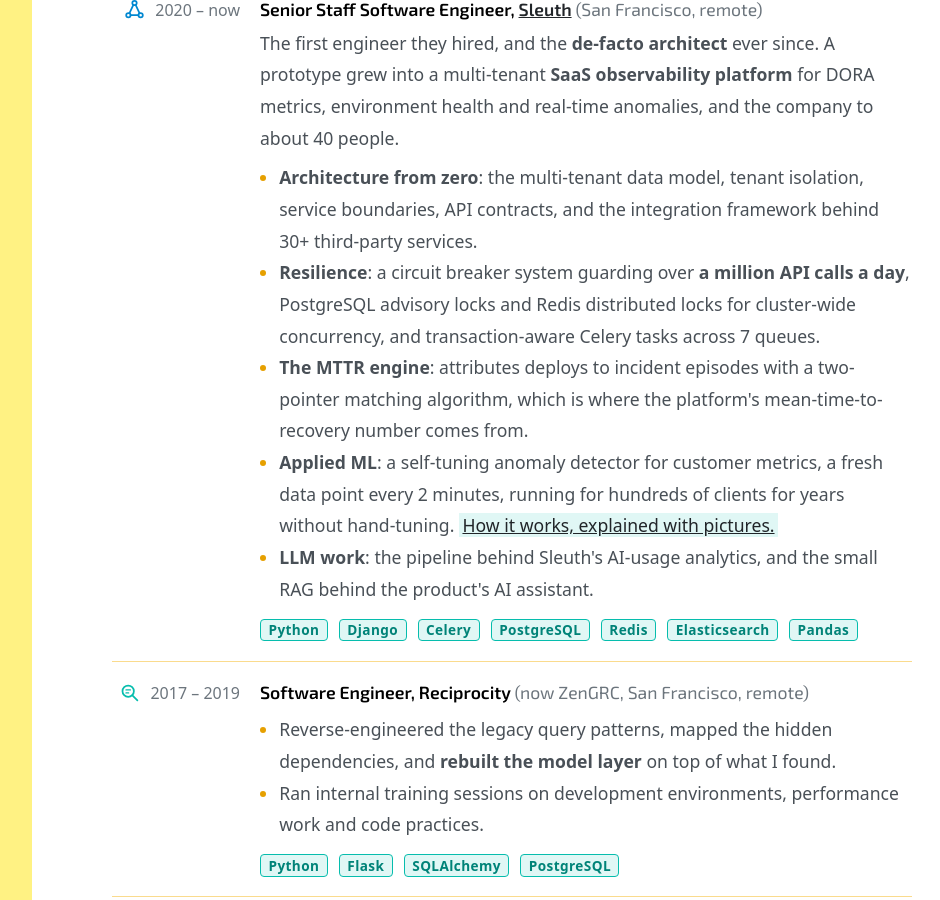
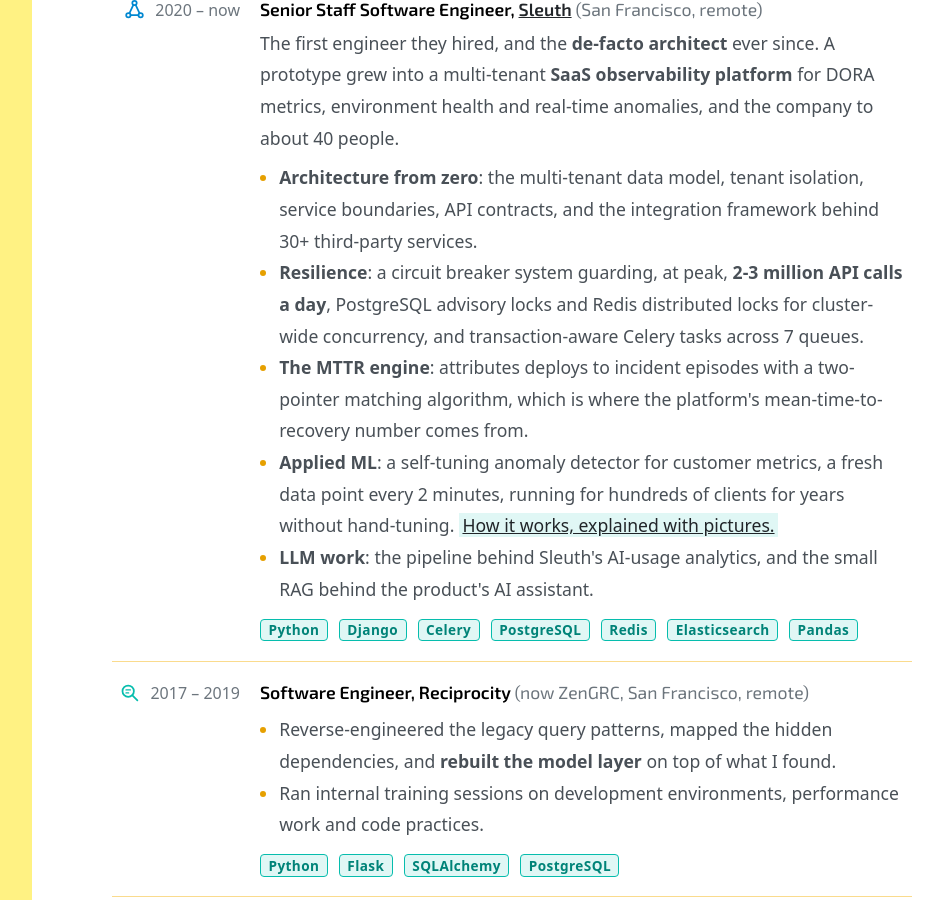
Before and after one commit to inesp/inesp.github.io, a Jekyll site: the page built from cv.md, in a window 1280 px wide and 900 px high, scrolled down 1530 px. Shown: the whole window, without its empty margins (288-1228 px from the left). Built offline with Jekyll 4.4.1, drawn with Linux system fonts in a browser that asks for light colours; nearby versions of some CDN libraries; some web fonts are replaced; a style sheet for code colours, icons or effects is not loaded.

Commit message:
Change the aside linking

```diff
--- a/_includes/career_icon.html
+++ b/_includes/career_icon.html
@@ -28,6 +28,8 @@
 <svg class="career-icon" viewBox="0 0 24 24" aria-hidden="true"><rect x="3" y="2.5" width="18" height="17" rx="2" fill="none" stroke="#0288d1" stroke-width="2"/><circle cx="12" cy="11" r="3.5" fill="none" stroke="#0288d1" stroke-width="2"/><path d="M12 5.5 V7.5 M12 14.5 V16.5 M6.5 11 H8.5 M15.5 11 H17.5" fill="none" stroke="#0288d1" stroke-width="1.5" stroke-linecap="round"/><path d="M6 19.5 V21.5 M18 19.5 V21.5" fill="none" stroke="#0288d1" stroke-width="2" stroke-linecap="round"/></svg>
 {%- when "briefcase" -%}
 <svg class="career-icon" viewBox="0 0 24 24" aria-hidden="true"><rect x="3" y="8" width="18" height="12" rx="1.5" fill="none" stroke="#28a745" stroke-width="2"/><path d="M9 8 V6.5 C9 5.7 9.7 5 10.5 5 H13.5 C14.3 5 15 5.7 15 6.5 V8" fill="none" stroke="#28a745" stroke-width="2"/><path d="M3 13 H21" fill="none" stroke="#28a745" stroke-width="2"/></svg>
+{%- when "person" -%}
+<svg class="career-icon" viewBox="0 0 24 24" aria-hidden="true"><circle cx="12" cy="7" r="3.5" fill="none" stroke="#28a745" stroke-width="2"/><path d="M4.5 20.5 a7.5 7.5 0 0 1 15 0" fill="none" stroke="#28a745" stroke-width="2" stroke-linecap="round"/></svg>
 {%- when "cap" -%}
 <svg class="career-icon" viewBox="0 0 24 24" aria-hidden="true"><path d="M2 9.5 L12 4.5 L22 9.5 L12 14.5 Z" fill="none" stroke="#da4ada" stroke-width="2" stroke-linejoin="round"/><path d="M6.5 12.5 V16.5 C6.5 18.2 17.5 18.2 17.5 16.5 V12.5" fill="none" stroke="#da4ada" stroke-width="2" stroke-linecap="round"/><path d="M22 9.5 V15" fill="none" stroke="#da4ada" stroke-width="2" stroke-linecap="round"/></svg>
 {%- endcase -%}
--- a/_includes/sidebar.html
+++ b/_includes/sidebar.html
@@ -8,16 +8,16 @@
   <p class="mb-4">Hi, my name is  <a href="{{ '/about' | relative_link }}" class="my-name">Ines Panker</a>. I build software (Python, mostly), speak at conferences across Europe, and write this blog.</p>
 
   <p class="mb-4">
+    {% include career_icon.html name="person" %}<a href="/about/" class="talks-link">About Me</a>
+  </p>
+
+  <p class="mb-4">
     {% include career_icon.html name="mic" %}<a href="/talks/" class="talks-link">My Talks</a>
     <br>Observations about the human at work, building software.
   </p>
 
   <p class="mb-4">
     {% include career_icon.html name="safe" %}<a href="/archive/" class="talks-link">Archive of all posts</a>
-  </p>
-
-  <p class="mb-4">
-    {% include career_icon.html name="briefcase" %}<a href="/cv/" class="talks-link">My CV</a>
   </p>
 
   <ul class="social-icons">
--- a/cv.md
+++ b/cv.md
@@ -102,7 +102,7 @@
       <p>The first engineer they hired, and the <b>de-facto architect</b> ever since. A prototype grew into a multi-tenant <b>SaaS observability platform</b> for DORA metrics, environment health and real-time anomalies, and the company to about 40 people.</p>
       <ul class="career-points">
         <li><b>Architecture from zero</b>: the multi-tenant data model, tenant isolation, service boundaries, API contracts, and the integration framework behind 30+ third-party services.</li>
-        <li><b>Resilience</b>: a circuit breaker system guarding over <b>a million API calls a day</b>, PostgreSQL advisory locks and Redis distributed locks for cluster-wide concurrency, and transaction-aware Celery tasks across 7 queues.</li>
+        <li><b>Resilience</b>: a circuit breaker system guarding, at peak, <b>2-3 million API calls a day</b>, PostgreSQL advisory locks and Redis distributed locks for cluster-wide concurrency, and transaction-aware Celery tasks across 7 queues.</li>
         <li><b>The MTTR engine</b>: attributes deploys to incident episodes with a two-pointer matching algorithm, which is where the platform's mean-time-to-recovery number comes from.</li>
         <li><b>Applied ML</b>: a self-tuning anomaly detector for customer metrics, a fresh data point every 2 minutes, running for hundreds of clients for years without hand-tuning. <a href="/2026/02/18/impact-of-a-deploy.html">How it works, explained with pictures.</a></li>
         <li><b>LLM work</b>: the pipeline behind Sleuth's AI-usage analytics, and the small RAG behind the product's AI assistant.</li>
```
